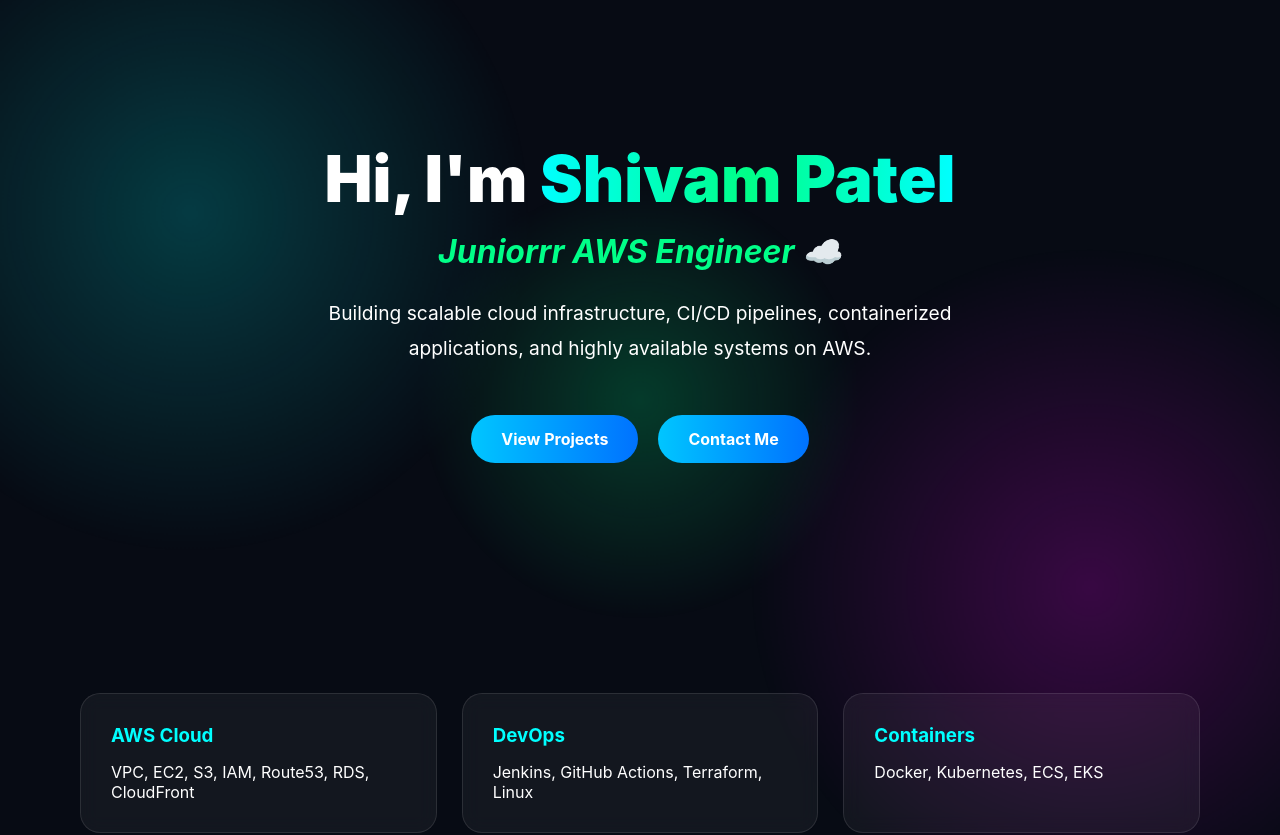
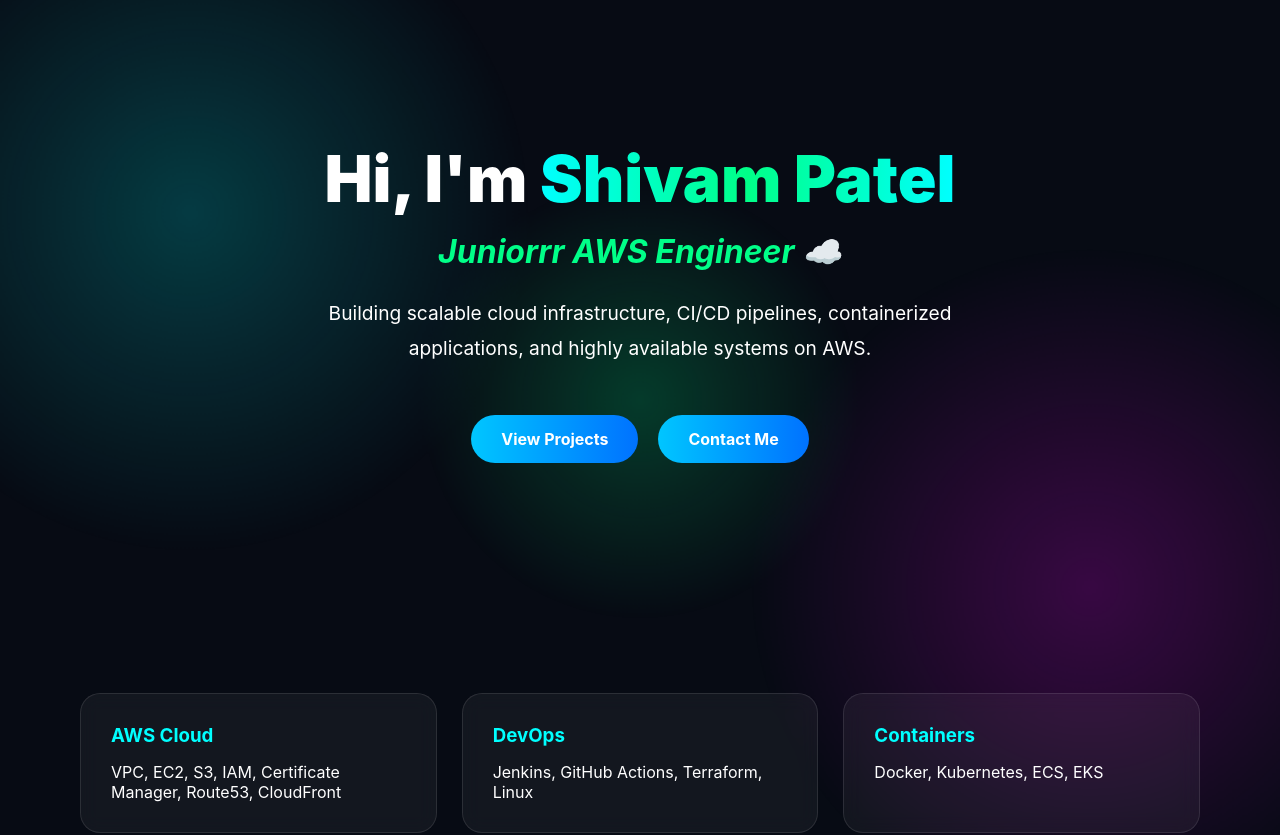
Before and after one commit to shivpatel4251/shivamvp.me, a React (Vite) app: page / in a window 1280 px wide. Shown: the top 835 px of the page. Built offline with nearby package versions, Linux system fonts and the light colour scheme.

Commit message:
change services

```diff
--- a/src/App.jsx
+++ b/src/App.jsx
@@ -35,7 +35,7 @@
           whileHover={{ scale: 1.08 }}
         >
           <h3>AWS Cloud</h3>
-          <p>VPC, EC2, S3, IAM, Route53, RDS, CloudFront</p>
+          <p>VPC, EC2, S3, IAM, Certificate Manager, Route53, CloudFront</p>
         </motion.div>
 
         <motion.div
```
